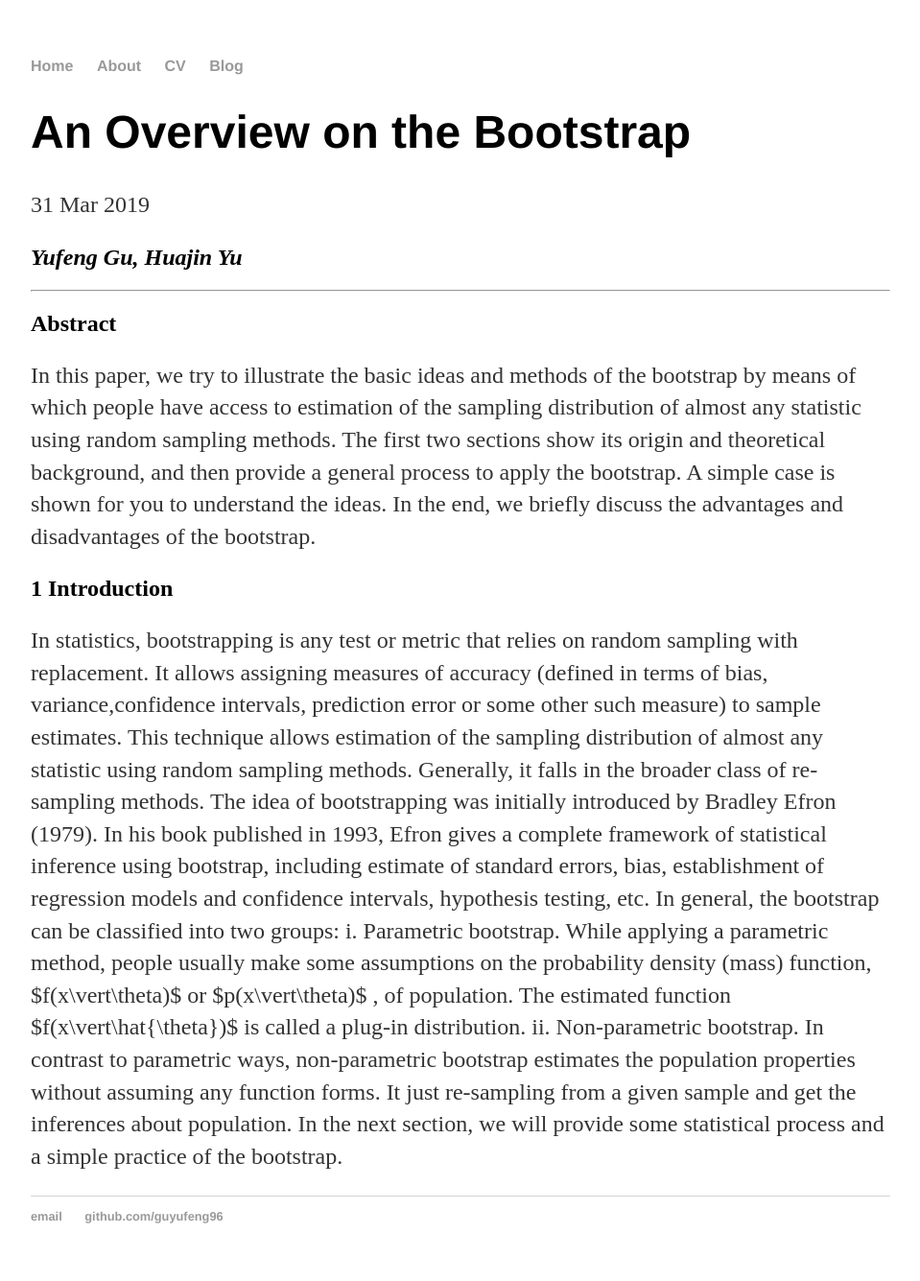
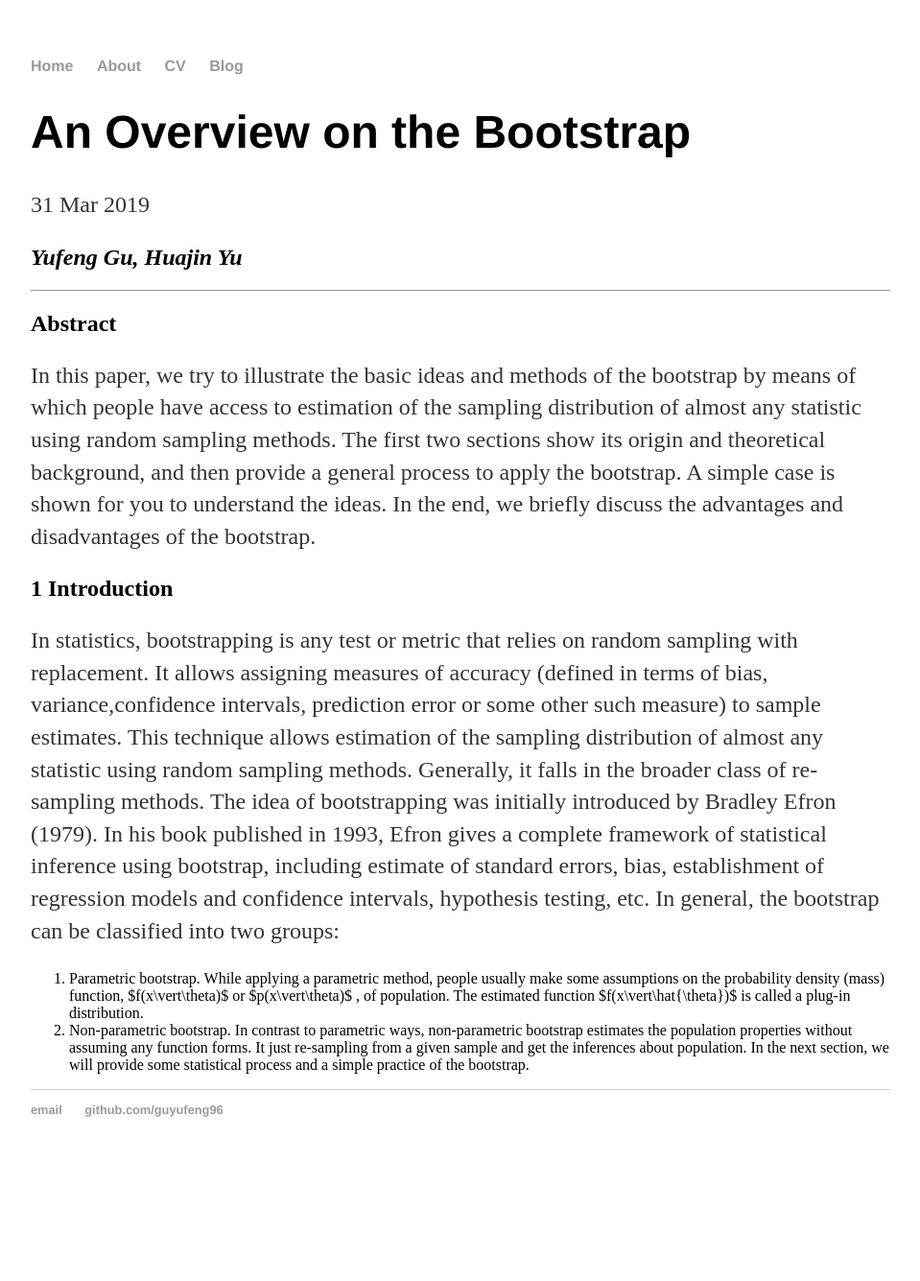
Before and after one commit to guyufeng96/guyufeng.github.io, a Jekyll site: the page built from _posts/2019-03-31-yufeng-gu-site-launched.md, in a window 1280 px wide. Shown: the whole page at 96% size, without its empty margins (160-1119 px from the left). Built offline with Jekyll 4.4.1, drawn with Linux system fonts in a browser that asks for light colours; after the commit the page ends 1224 px from its top, so only the background shows below that.

```diff
--- a/_posts/2019-03-31-yufeng-gu-site-launched.md
+++ b/_posts/2019-03-31-yufeng-gu-site-launched.md
@@ -11,6 +11,6 @@ In this paper, we try to illustrate the basic ideas and methods of the bootstrap
 In statistics, bootstrapping is any test or metric that relies on random sampling with replacement. It allows assigning measures of accuracy (defined in terms of bias, variance,confidence intervals, prediction error or some other such measure) to sample estimates. This technique allows estimation of the sampling distribution of almost any statistic using random sampling methods. Generally, it falls in the broader class of re-sampling methods.
 The idea of bootstrapping was initially introduced by Bradley Efron (1979). In his book published in 1993, Efron gives a complete framework of statistical inference using bootstrap, including estimate of standard errors, bias, establishment of regression models and confidence intervals, hypothesis testing, etc.
 In general, the bootstrap can be classified into two groups:
-i. Parametric bootstrap. While applying a parametric method, people usually make some assumptions on the probability density (mass) function, $f(x\vert\theta)$ or $p(x\vert\theta)$ , of population. The estimated function $f(x\vert\hat{\theta})$ is called a plug-in distribution.
-ii. Non-parametric bootstrap. In contrast to parametric ways, non-parametric bootstrap estimates the population properties without assuming any function forms. It just re-sampling from a given sample and get the inferences about population.
+1. Parametric bootstrap. While applying a parametric method, people usually make some assumptions on the probability density (mass) function, $f(x\vert\theta)$ or $p(x\vert\theta)$ , of population. The estimated function $f(x\vert\hat{\theta})$ is called a plug-in distribution.
+2. Non-parametric bootstrap. In contrast to parametric ways, non-parametric bootstrap estimates the population properties without assuming any function forms. It just re-sampling from a given sample and get the inferences about population.
 In the next section, we will provide some statistical process and a simple practice of the bootstrap.
```
